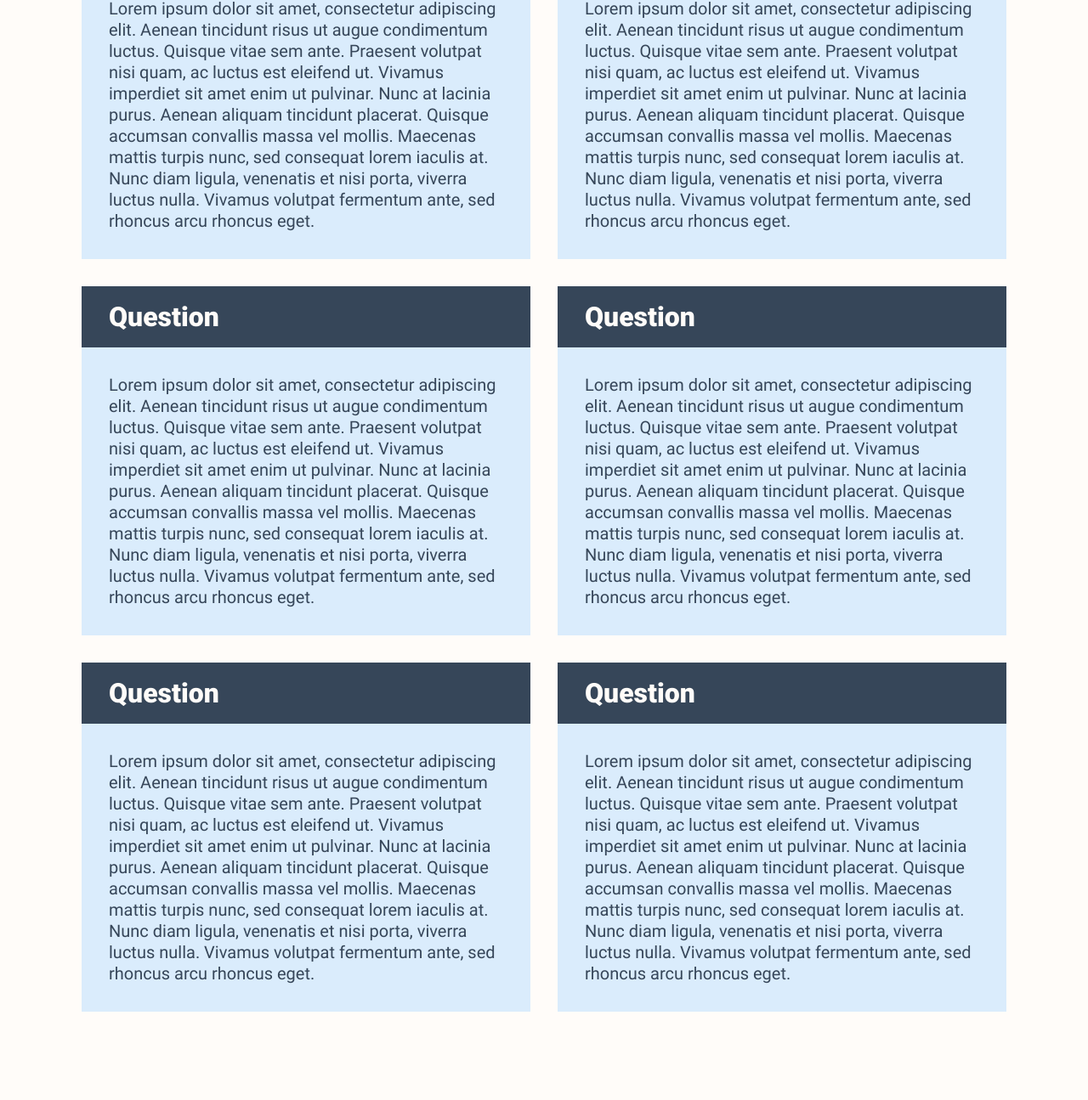
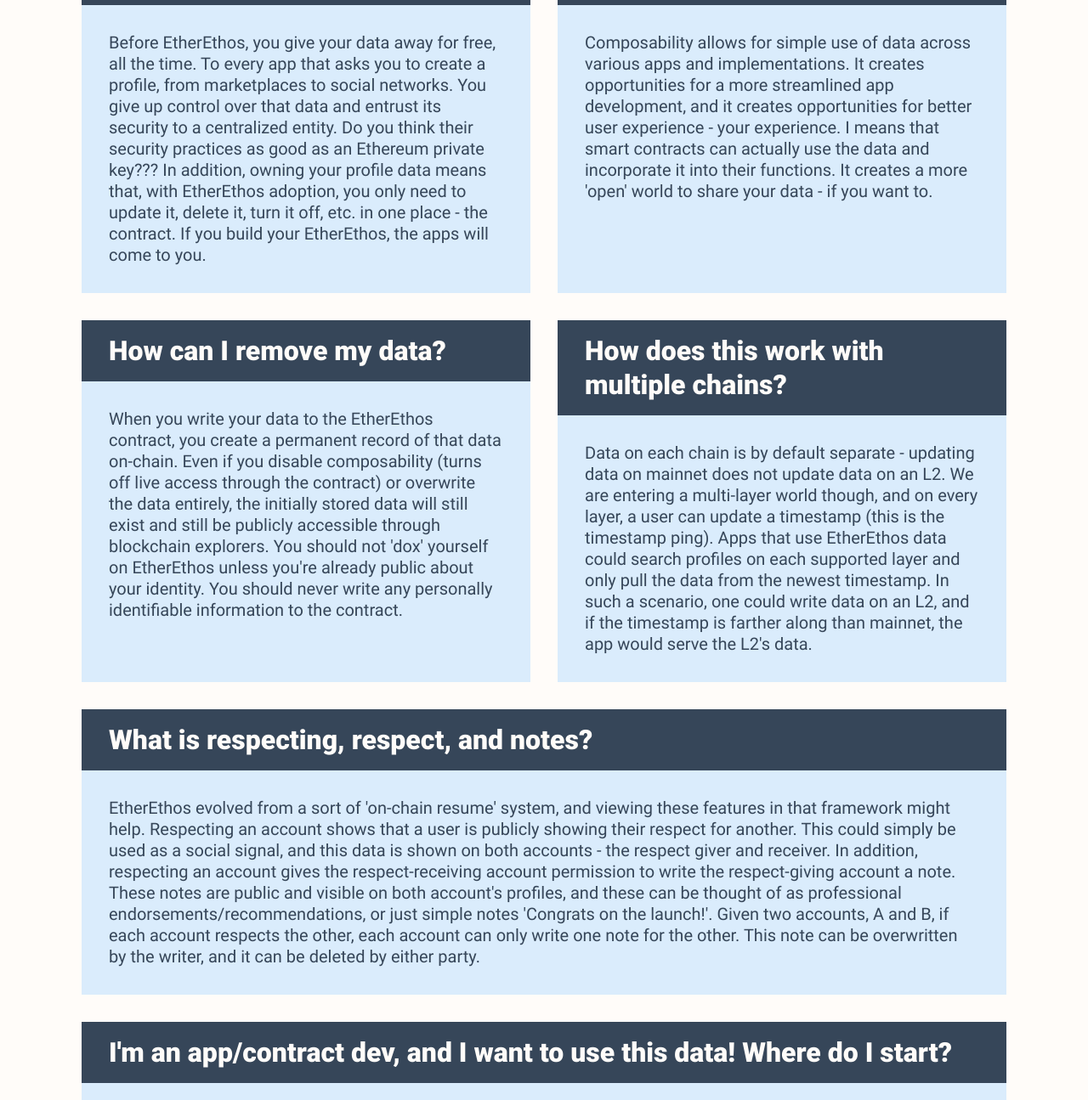
Before and after one commit to tophercully/EtherEthos-App, a website built with webpack: page faq.html in a window 1280 px wide. Shown: the part 417-1712 px from the top of the page at 85% size. Built offline with nearby package versions, Linux system fonts and the light colour scheme; a web font is replaced by a local one.

Commit message:
faq updated

```diff
--- a/faq.html
+++ b/faq.html
@@ -47,30 +47,69 @@
     <main class="relative p-4 pb-8 md:p-8 md:pb-12 lg:p-24 lg:pb-40">
       <section>
         <h2 class="mb-6 mt-6 lg:mb-20 lg:mt-0">Frequently Asked Questions</h2>
-        <ul class="grid grid-cols-1 gap-4 lg:grid-cols-2 lg:gap-8 2xl:grid-cols-3">
+        <ul class="grid grid-cols-1 gap-4 lg:grid-cols-2 lg:gap-8 2xl:grid-cols-2">
           <li class="bg-blue">
-            <h3 class="bg-main px-4 py-2 text-secondary lg:px-8 lg:py-4">Question</h3>
-            <p class="px-4 py-4 lg:px-8 lg:py-8">Lorem ipsum dolor sit amet, consectetur adipiscing elit. Aenean tincidunt risus ut augue condimentum luctus. Quisque vitae sem ante. Praesent volutpat nisi quam, ac luctus est eleifend ut. Vivamus imperdiet sit amet enim ut pulvinar. Nunc at lacinia purus. Aenean aliquam tincidunt placerat. Quisque accumsan convallis massa vel mollis. Maecenas mattis turpis nunc, sed consequat lorem iaculis at. Nunc diam ligula, venenatis et nisi porta, viverra luctus nulla. Vivamus volutpat fermentum ante, sed rhoncus arcu rhoncus eget.</p>
+            <h3 class="bg-main px-4 py-2 text-secondary lg:px-8 lg:py-4">Why is it important that I *own* my profile data?</h3>
+            <p class="px-4 py-4 lg:px-8 lg:py-8">Before EtherEthos, you give your data away for free, all the time. To every app that
+              asks you to create a profile, from marketplaces to social networks. You give up
+              control over that data and entrust its security to a centralized entity. Do you think
+              their security practices as good as an Ethereum private key??? In addition, owning
+              your profile data means that, with EtherEthos adoption, you only need to update it,
+              delete it, turn it off, etc. in one place - the contract. If you build your EtherEthos, the
+              apps will come to you.</p>
           </li>
           <li class="bg-blue">
-            <h3 class="bg-main px-4 py-2 text-secondary lg:px-8 lg:py-4">Question</h3>
-            <p class="px-4 py-4 lg:px-8 lg:py-8">Lorem ipsum dolor sit amet, consectetur adipiscing elit. Aenean tincidunt risus ut augue condimentum luctus. Quisque vitae sem ante. Praesent volutpat nisi quam, ac luctus est eleifend ut. Vivamus imperdiet sit amet enim ut pulvinar. Nunc at lacinia purus. Aenean aliquam tincidunt placerat. Quisque accumsan convallis massa vel mollis. Maecenas mattis turpis nunc, sed consequat lorem iaculis at. Nunc diam ligula, venenatis et nisi porta, viverra luctus nulla. Vivamus volutpat fermentum ante, sed rhoncus arcu rhoncus eget.</p>
+            <h3 class="bg-main px-4 py-2 text-secondary lg:px-8 lg:py-4">What is composability and why should I care?</h3>
+            <p class="px-4 py-4 lg:px-8 lg:py-8">Composability allows for simple use of data across various apps and
+              implementations. It creates opportunities for a more streamlined app development,
+              and it creates opportunities for better user experience - your experience. I means
+              that smart contracts can actually use the data and incorporate it into their
+              functions. It creates a more 'open' world to share your data - if you want to.</p>
           </li>
           <li class="bg-blue">
-            <h3 class="bg-main px-4 py-2 text-secondary lg:px-8 lg:py-4">Question</h3>
-            <p class="px-4 py-4 lg:px-8 lg:py-8">Lorem ipsum dolor sit amet, consectetur adipiscing elit. Aenean tincidunt risus ut augue condimentum luctus. Quisque vitae sem ante. Praesent volutpat nisi quam, ac luctus est eleifend ut. Vivamus imperdiet sit amet enim ut pulvinar. Nunc at lacinia purus. Aenean aliquam tincidunt placerat. Quisque accumsan convallis massa vel mollis. Maecenas mattis turpis nunc, sed consequat lorem iaculis at. Nunc diam ligula, venenatis et nisi porta, viverra luctus nulla. Vivamus volutpat fermentum ante, sed rhoncus arcu rhoncus eget.</p>
+            <h3 class="bg-main px-4 py-2 text-secondary lg:px-8 lg:py-4">How can I remove my data?</h3>
+            <p class="px-4 py-4 lg:px-8 lg:py-8">When you write your data to the EtherEthos contract, you create a permanent
+              record of that data on-chain. Even if you disable composability (turns off live access
+              through the contract) or overwrite the data entirely, the initially stored data will still
+              exist and still be publicly accessible through blockchain explorers. You should not
+              'dox' yourself on EtherEthos unless you're already public about your identity. You
+              should never write any personally identifiable information to the contract.</p>
           </li>
           <li class="bg-blue">
-            <h3 class="bg-main px-4 py-2 text-secondary lg:px-8 lg:py-4">Question</h3>
-            <p class="px-4 py-4 lg:px-8 lg:py-8">Lorem ipsum dolor sit amet, consectetur adipiscing elit. Aenean tincidunt risus ut augue condimentum luctus. Quisque vitae sem ante. Praesent volutpat nisi quam, ac luctus est eleifend ut. Vivamus imperdiet sit amet enim ut pulvinar. Nunc at lacinia purus. Aenean aliquam tincidunt placerat. Quisque accumsan convallis massa vel mollis. Maecenas mattis turpis nunc, sed consequat lorem iaculis at. Nunc diam ligula, venenatis et nisi porta, viverra luctus nulla. Vivamus volutpat fermentum ante, sed rhoncus arcu rhoncus eget.</p>
+            <h3 class="bg-main px-4 py-2 text-secondary lg:px-8 lg:py-4">How does this work with multiple chains?</h3>
+            <p class="px-4 py-4 lg:px-8 lg:py-8">Data on each chain is by default separate - updating data on mainnet does not
+              update data on an L2. We are entering a multi-layer world though, and on every
+              layer, a user can update a timestamp (this is the timestamp ping). Apps that use
+              EtherEthos data could search profiles on each supported layer and only pull the
+              data from the newest timestamp. In such a scenario, one could write data on an L2,
+              and if the timestamp is farther along than mainnet, the app would serve the L2's
+              data.</p>
           </li>
-          <li class="bg-blue">
-            <h3 class="bg-main px-4 py-2 text-secondary lg:px-8 lg:py-4">Question</h3>
-            <p class="px-4 py-4 lg:px-8 lg:py-8">Lorem ipsum dolor sit amet, consectetur adipiscing elit. Aenean tincidunt risus ut augue condimentum luctus. Quisque vitae sem ante. Praesent volutpat nisi quam, ac luctus est eleifend ut. Vivamus imperdiet sit amet enim ut pulvinar. Nunc at lacinia purus. Aenean aliquam tincidunt placerat. Quisque accumsan convallis massa vel mollis. Maecenas mattis turpis nunc, sed consequat lorem iaculis at. Nunc diam ligula, venenatis et nisi porta, viverra luctus nulla. Vivamus volutpat fermentum ante, sed rhoncus arcu rhoncus eget.</p>
+          <li class="bg-blue double-cell">
+            <h3 class="bg-main px-4 py-2 text-secondary lg:px-8 lg:py-4">What is respecting, respect, and notes?</h3>
+            <p class="px-4 py-4 lg:px-8 lg:py-8">EtherEthos evolved from a sort of 'on-chain resume' system, and viewing these
+              features in that framework might help. Respecting an account shows that a user is
+              publicly showing their respect for another. This could simply be used as a social
+              signal, and this data is shown on both accounts - the respect giver and receiver. In
+              addition, respecting an account gives the respect-receiving account permission to
+              write the respect-giving account a note. These notes are public and visible on both
+              account's profiles, and these can be thought of as professional
+              endorsements/recommendations, or just simple notes 'Congrats on the launch!'.
+              Given two accounts, A and B, if each account respects the other, each account can
+              only write one note for the other. This note can be overwritten by the writer, and it
+              can be deleted by either party.</p>
           </li>
-          <li class="bg-blue">
-            <h3 class="bg-main px-4 py-2 text-secondary lg:px-8 lg:py-4">Question</h3>
-            <p class="px-4 py-4 lg:px-8 lg:py-8">Lorem ipsum dolor sit amet, consectetur adipiscing elit. Aenean tincidunt risus ut augue condimentum luctus. Quisque vitae sem ante. Praesent volutpat nisi quam, ac luctus est eleifend ut. Vivamus imperdiet sit amet enim ut pulvinar. Nunc at lacinia purus. Aenean aliquam tincidunt placerat. Quisque accumsan convallis massa vel mollis. Maecenas mattis turpis nunc, sed consequat lorem iaculis at. Nunc diam ligula, venenatis et nisi porta, viverra luctus nulla. Vivamus volutpat fermentum ante, sed rhoncus arcu rhoncus eget.</p>
+          <li class="bg-blue double-cell">
+            <h3 class="bg-main px-4 py-2 text-secondary lg:px-8 lg:py-4">I'm an app/contract dev, and I want to use this data! Where do I start?</h3>
+            <p class="px-4 py-4 lg:px-8 lg:py-8">Awesome! First and foremost, understand that it is EtherEthos's hope that apps only
+              use live contract data, thereby adhering to the composability wishes of every
+              account. If you don't agree to that, ask yourself if users will want to use your app
+              when you don't respect their wishes. Right? Ok, here's some dev documentation on
+              the returned data structures. Also note that this site does not store any profile data,
+              it only retrieves data live from chain, and it is a public repo.
+              Additionally, there are a growing number of NFT contracts that use EtherEthos data,
+              starting with BLONKS. The relevant functions are included in this project’s
+              documentation.</p>
           </li>
         </ul>
       </section>
```
Also changed, not shown: css/output.css.
